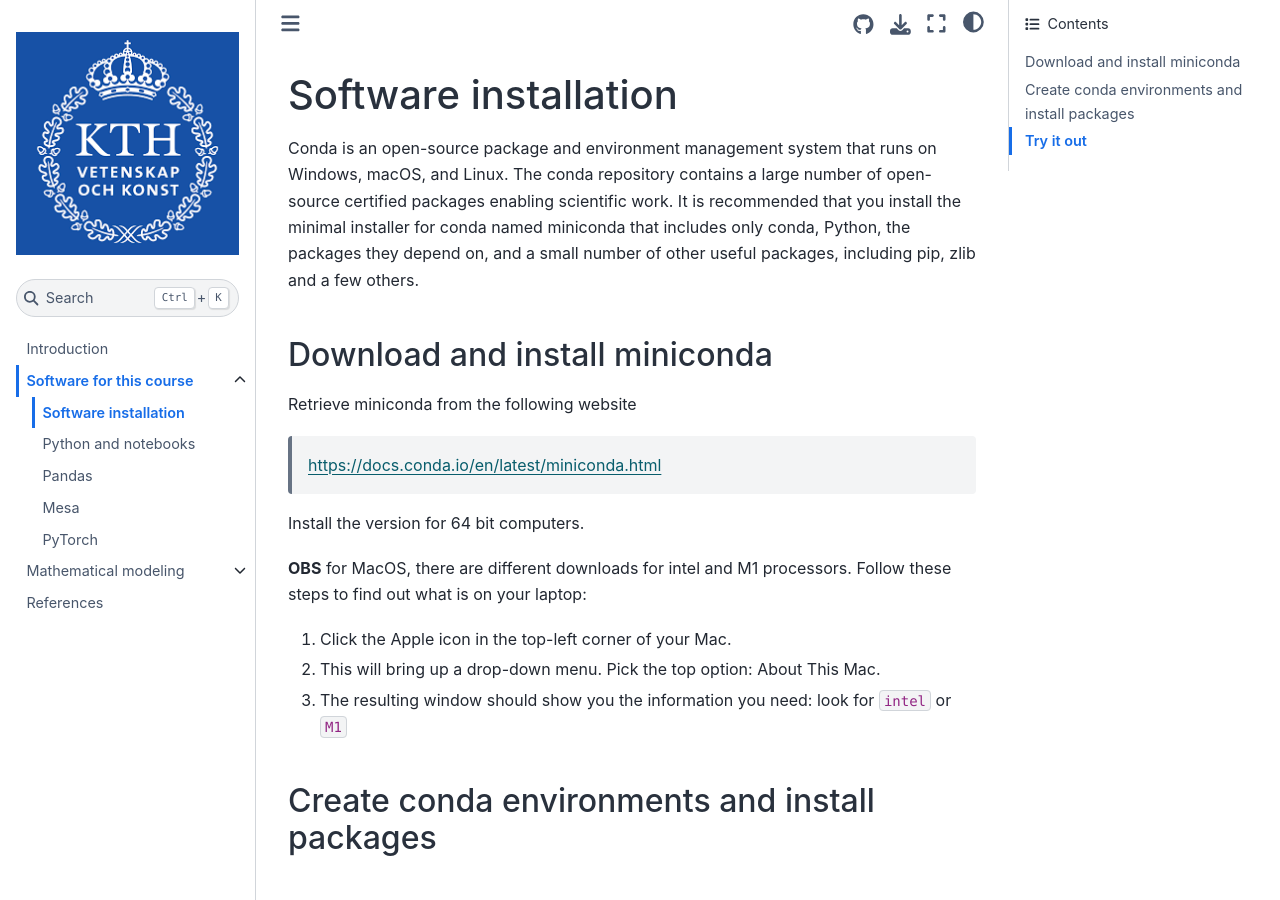
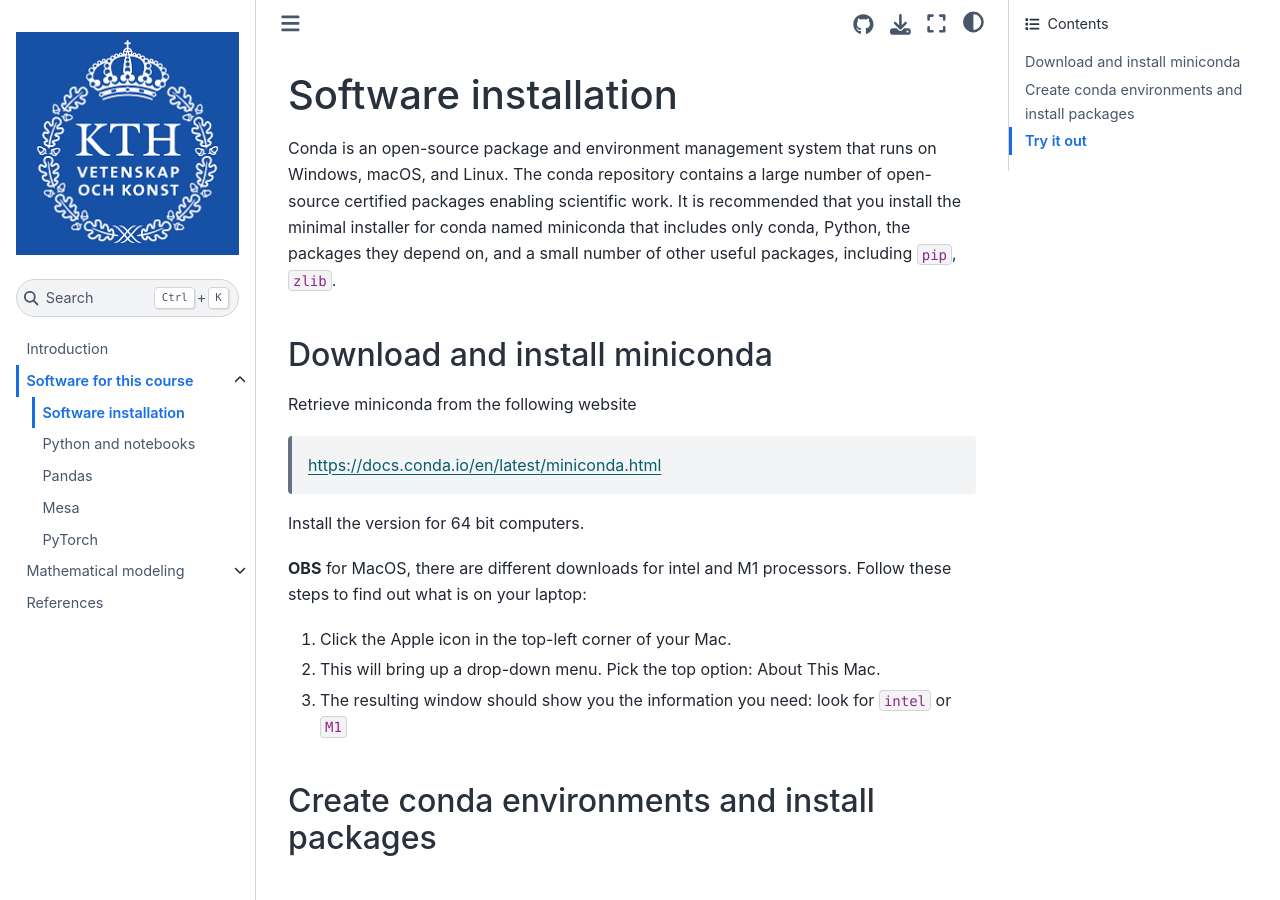
Before and after one commit to kthpanor/cb1020, a Jupyter Book: the page built from docs/installation.md, in a window 1280 px wide and 900 px high. Built offline with Jupyter Book 1.0.4 settings and Sphinx 7.4.7 and the Sphinx Book theme 1.1.4, drawn with Linux system fonts in a browser that asks for light colours; some of the changed lines change nothing that is shown; some of the changed text lies outside the part shown.

Commit message:
updated with ML project example, Mesa code for Mesa 3.x setup, and some other polishing..

````diff
--- a/_config.yml
+++ b/_config.yml
@@ -2,9 +2,9 @@
 # Learn more at https://jupyterbook.org/customize/config.html
 
 title: Project in Mathematical Modeling (CB1020)
-author: Patrick Norman
+author: Patrick Norman and Josefine H. Andersen
 logo: logo.png
-copyright              : "2024"  # Copyright year to be placed in the footer
+copyright              : "2025"  # Copyright year to be placed in the footer
 exclude_patterns       : [ README.md, data_input, cb1020.yml ]
 only_build_toc_files   : false
 
--- a/_toc.yml
+++ b/_toc.yml
@@ -10,7 +10,7 @@
   - file: docs/pytorch
 - file: docs/math
   sections:
-  - file: docs/ode
+#  - file: docs/ode
   - file: docs/data_analysis
   - file: docs/agent
   - file: docs/machine_learning
--- a/docs/installation.md
+++ b/docs/installation.md
@@ -1,6 +1,6 @@
 # Software installation
 
-Conda is an open-source package and environment management system that runs on Windows, macOS, and Linux. The conda repository contains a large number of open-source certified packages enabling scientific work. It is recommended that you install the minimal installer for conda named miniconda that includes only conda, Python, the packages they depend on, and a small number of other useful packages, including pip, zlib and a few others.
+Conda is an open-source package and environment management system that runs on Windows, macOS, and Linux. The conda repository contains a large number of open-source certified packages enabling scientific work. It is recommended that you install the minimal installer for conda named miniconda that includes only conda, Python, the packages they depend on, and a small number of other useful packages, including ```pip```, ```zlib```.
 
 ## Download and install miniconda
 
@@ -53,7 +53,7 @@
 
 ***OBS** simply download the file, do not open it!
 
-### Step-by-step
+### Step-by-step (if you did not follow the all-in-one-step procedure)
 
 Start a conda terminal, or Anaconda Powershell as it is referred to on a Windows system. Conda supports multiple *environments* and you start in the one named `base` as is typically indicated by the prompt. To create a new and additional environment named `cb1020`, enter the following command line statement
 
@@ -104,4 +104,4 @@
 (cb1020) % jupyter-lab
 ```
 
-which should open the web browser interface.
+which should open in the web browser interface.
````
Also changed, not shown: docs/agent.ipynb, docs/data_analysis.ipynb, docs/machine_learning.ipynb, docs/math.ipynb, docs/mesa.ipynb, docs/pytorch.ipynb, docs/software.ipynb.
